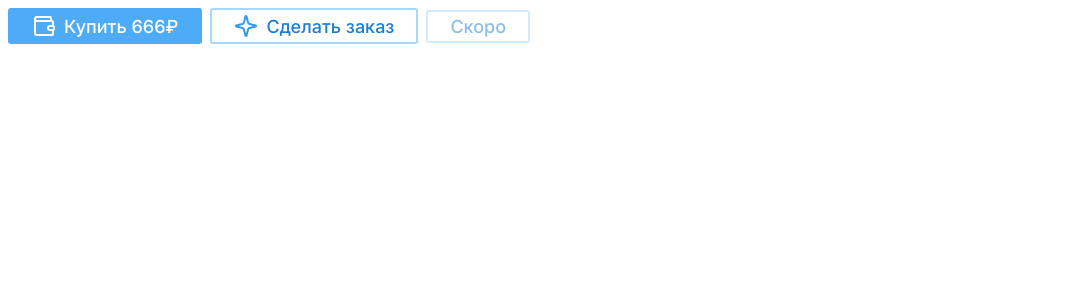
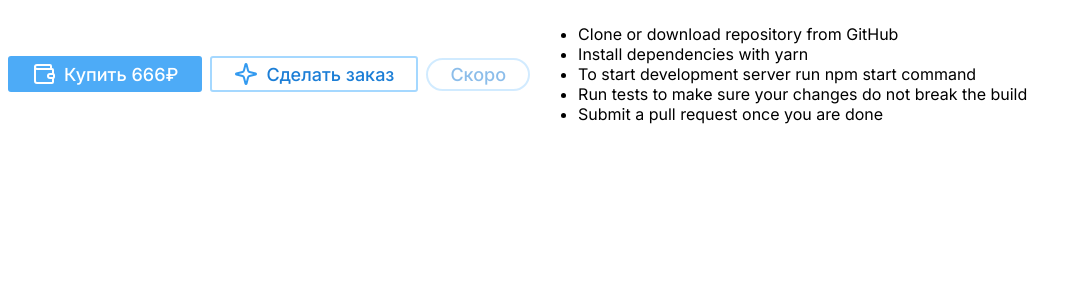
Before and after one commit to nikiosti/ostin-ui, a React (Vite) app: page / in a window 1280 px wide. Shown: the top 300 px of the page, without its empty margins (0-1082 px from the left). Built offline with nearby package versions, Linux system fonts and the light colour scheme.

Commit message:
add: List component

```diff
--- a/src/App.tsx
+++ b/src/App.tsx
@@ -1,9 +1,9 @@
 import {SparkleIcon, WalletIcon} from 'lucide-react'
-import {Button, Group} from './ui'
+import {Button, Group, List} from './ui'
 
 const App = () => {
   return (
-    <Group gap={8} wrap="wrap">
+    <Group gap={8}>
       <Button leftSection={<WalletIcon color="var(--ui-color-white)" />} variant="filled">
         Купить {222 + 444}₽
       </Button>
@@ -12,9 +12,17 @@ const App = () => {
         Cделать заказ
       </Button>
 
-      <Button variant="default" disabled>
+      <Button radius={100} variant="default" disabled>
         Скоро
       </Button>
+
+      <List>
+        <List.Item>Clone or download repository from GitHub</List.Item>
+        <List.Item>Install dependencies with yarn</List.Item>
+        <List.Item>To start development server run npm start command</List.Item>
+        <List.Item>Run tests to make sure your changes do not break the build</List.Item>
+        <List.Item>Submit a pull request once you are done</List.Item>
+      </List>
     </Group>
   )
 }
--- /dev/null
+++ b/src/ui/List/List.module.css
@@ -0,0 +1,3 @@
+.root {
+
+}
--- /dev/null
+++ b/src/ui/List/List.tsx
@@ -0,0 +1,45 @@
+import {Box} from '../Box/Box'
+import {CSSProperties, FC} from 'react'
+import {BoxProps} from '../Box/Box'
+
+import classes from './List.module.css'
+export interface ListProps extends BoxProps<HTMLDivElement> {
+  listType?: 'ordered' | 'unordered'
+}
+
+export interface ListItemProps extends BoxProps<HTMLDivElement> {}
+
+export interface GroupCSSProperties extends CSSProperties {
+  '--list-type': 'ordered' | 'unordered'
+}
+
+const List: FC<ListProps> = ({children, listType = 'unordered', ...props}) => {
+  const listStyle: GroupCSSProperties = {
+    '--list-type': listType,
+  }
+
+  const ListElement = listType === 'ordered' ? 'ol' : 'ul'
+
+  return (
+    <Box s={listStyle} cn={classes.root} {...props}>
+      <ListElement>{children}</ListElement>
+    </Box>
+  )
+}
+
+const ListItem: FC<ListItemProps> = (props) => {
+  const {children} = props
+  return (
+    <Box {...props}>
+      <li>{children}</li>
+    </Box>
+  )
+}
+
+interface ListComponent extends FC<ListProps> {
+  Item: FC<ListItemProps>
+}
+
+const ListComponent: ListComponent = Object.assign(List, {Item: ListItem})
+
+export {ListComponent as List}
--- a/src/ui/index.ts
+++ b/src/ui/index.ts
@@ -5,6 +5,8 @@ import {Button} from './Button/Button'
 import {UnstyledButton} from './UnstyledButton/UnstyledButton'
 
 import {Box} from './Box/Box'
+import {List} from './List/List'
 
 import {Group} from './Group/Group'
-export {Image, ResizableImage, Box, UnstyledButton, Button, Group}
+
+export {Image, ResizableImage, Box, UnstyledButton, Button, Group, List}
```
